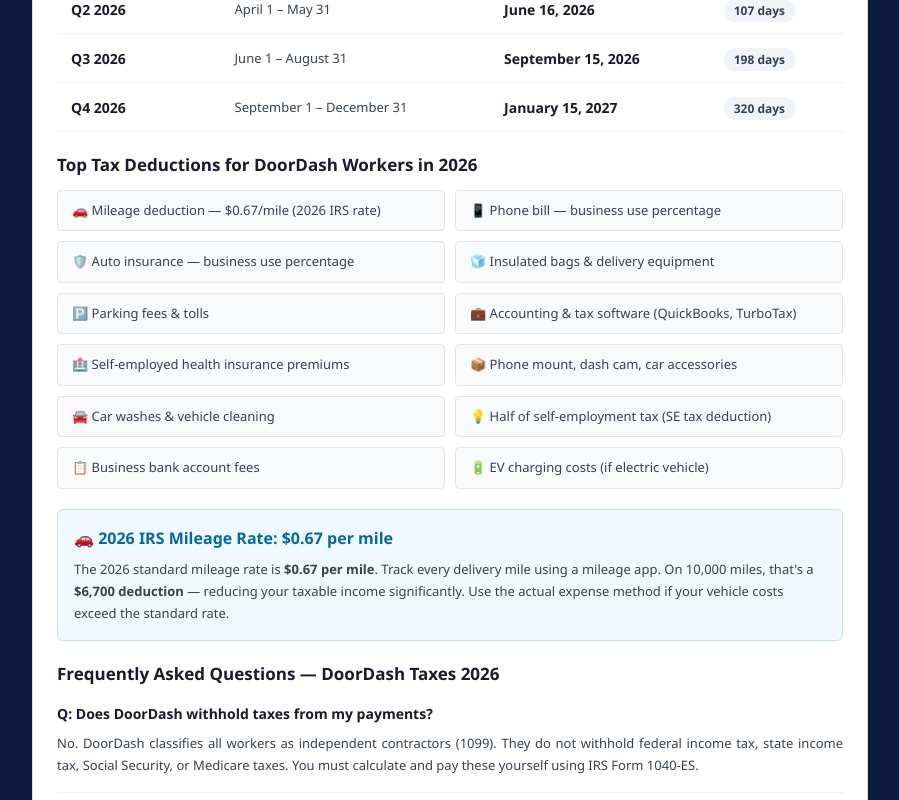
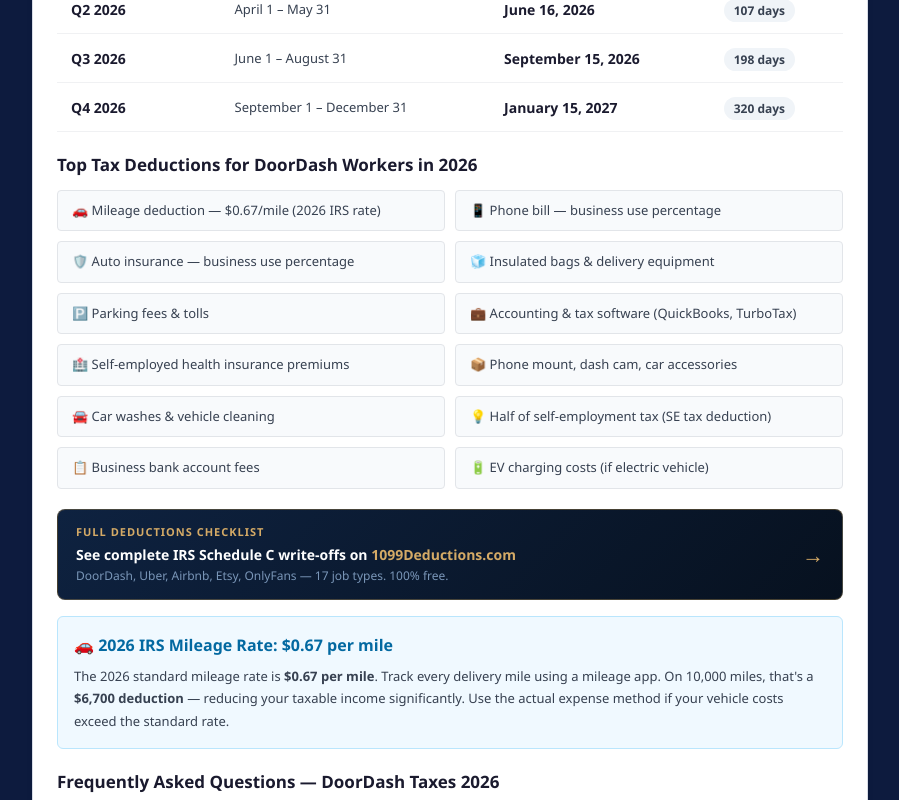
Before and after one commit to devqrcraft-ui/gigwisetax, a Next.js app: page /doordash in a window 1280 px wide. Shown: the part 1515-2315 px from the top of the page, without its empty margins (28-927 px from the left). Built offline with nearby package versions, Linux system fonts and the light colour scheme.

Commit message:
seo: add 1099deductions cross-links on all 8 platform deduction sections

```diff
--- a/app/airbnb/page.tsx
+++ b/app/airbnb/page.tsx
@@ -211,6 +211,16 @@ export default function PlatformPage({ params }: { params: { platform: string }
                   ))}
                 </div>
 
+                {/* 1099DEDUCTIONS CROSS-LINK */}
+                <a href="https://1099deductions.com" target="_blank" rel="noopener noreferrer" style={{ display: 'flex', alignItems: 'center', justifyContent: 'space-between', background: 'linear-gradient(135deg,#0E2240,#07111F)', border: '1px solid rgba(184,146,74,0.35)', borderRadius: 8, padding: '14px 18px', marginBottom: 16, textDecoration: 'none' }}>
+                  <div>
+                    <div style={{ fontSize: 11, fontWeight: 700, color: '#D4AA66', letterSpacing: '1px', textTransform: 'uppercase', marginBottom: 4 }}>Full Deductions Checklist</div>
+                    <div style={{ fontSize: 14, fontWeight: 700, color: '#fff' }}>See complete IRS Schedule C write-offs on <span style={{ color: '#D4AA66' }}>1099Deductions.com</span></div>
+                    <div style={{ fontSize: 12, color: '#7A96B8', marginTop: 2 }}>DoorDash, Uber, Airbnb, Etsy, OnlyFans — 17 job types. 100% free.</div>
+                  </div>
+                  <div style={{ fontSize: 22, color: '#D4AA66', marginLeft: 12 }}>→</div>
+                </a>
+
                 {isPlatformDriver && (
                   <div style={{ background: '#f0f9ff', border: '1px solid #bae6fd', borderRadius: 6, padding: 16, marginBottom: 20 }}>
                     <div style={{ fontWeight: 700, color: '#0369a1', marginBottom: 8 }}>🚗 2026 IRS Mileage Rate: $0.67 per mile</div>
--- a/app/amazon-flex/page.tsx
+++ b/app/amazon-flex/page.tsx
@@ -211,6 +211,16 @@ export default function PlatformPage({ params }: { params: { platform: string }
                   ))}
                 </div>
 
+                {/* 1099DEDUCTIONS CROSS-LINK */}
+                <a href="https://1099deductions.com" target="_blank" rel="noopener noreferrer" style={{ display: 'flex', alignItems: 'center', justifyContent: 'space-between', background: 'linear-gradient(135deg,#0E2240,#07111F)', border: '1px solid rgba(184,146,74,0.35)', borderRadius: 8, padding: '14px 18px', marginBottom: 16, textDecoration: 'none' }}>
+                  <div>
+                    <div style={{ fontSize: 11, fontWeight: 700, color: '#D4AA66', letterSpacing: '1px', textTransform: 'uppercase', marginBottom: 4 }}>Full Deductions Checklist</div>
+                    <div style={{ fontSize: 14, fontWeight: 700, color: '#fff' }}>See complete IRS Schedule C write-offs on <span style={{ color: '#D4AA66' }}>1099Deductions.com</span></div>
+                    <div style={{ fontSize: 12, color: '#7A96B8', marginTop: 2 }}>DoorDash, Uber, Airbnb, Etsy, OnlyFans — 17 job types. 100% free.</div>
+                  </div>
+                  <div style={{ fontSize: 22, color: '#D4AA66', marginLeft: 12 }}>→</div>
+                </a>
+
                 {isPlatformDriver && (
                   <div style={{ background: '#f0f9ff', border: '1px solid #bae6fd', borderRadius: 6, padding: 16, marginBottom: 20 }}>
                     <div style={{ fontWeight: 700, color: '#0369a1', marginBottom: 8 }}>🚗 2026 IRS Mileage Rate: $0.67 per mile</div>
--- a/app/doordash/page.tsx
+++ b/app/doordash/page.tsx
@@ -233,6 +233,16 @@ export default function PlatformPage({ params }: { params: { platform: string }
                   ))}
                 </div>
 
+                {/* 1099DEDUCTIONS CROSS-LINK */}
+                <a href="https://1099deductions.com" target="_blank" rel="noopener noreferrer" style={{ display: 'flex', alignItems: 'center', justifyContent: 'space-between', background: 'linear-gradient(135deg,#0E2240,#07111F)', border: '1px solid rgba(184,146,74,0.35)', borderRadius: 8, padding: '14px 18px', marginBottom: 16, textDecoration: 'none' }}>
+                  <div>
+                    <div style={{ fontSize: 11, fontWeight: 700, color: '#D4AA66', letterSpacing: '1px', textTransform: 'uppercase', marginBottom: 4 }}>Full Deductions Checklist</div>
+                    <div style={{ fontSize: 14, fontWeight: 700, color: '#fff' }}>See complete IRS Schedule C write-offs on <span style={{ color: '#D4AA66' }}>1099Deductions.com</span></div>
+                    <div style={{ fontSize: 12, color: '#7A96B8', marginTop: 2 }}>DoorDash, Uber, Airbnb, Etsy, OnlyFans — 17 job types. 100% free.</div>
+                  </div>
+                  <div style={{ fontSize: 22, color: '#D4AA66', marginLeft: 12 }}>→</div>
+                </a>
+
                 {isPlatformDriver && (
                   <div style={{ background: '#f0f9ff', border: '1px solid #bae6fd', borderRadius: 6, padding: 16, marginBottom: 20 }}>
                     <div style={{ fontWeight: 700, color: '#0369a1', marginBottom: 8 }}>🚗 2026 IRS Mileage Rate: $0.67 per mile</div>
--- a/app/etsy/page.tsx
+++ b/app/etsy/page.tsx
@@ -211,6 +211,16 @@ export default function PlatformPage({ params }: { params: { platform: string }
                   ))}
                 </div>
 
+                {/* 1099DEDUCTIONS CROSS-LINK */}
+                <a href="https://1099deductions.com" target="_blank" rel="noopener noreferrer" style={{ display: 'flex', alignItems: 'center', justifyContent: 'space-between', background: 'linear-gradient(135deg,#0E2240,#07111F)', border: '1px solid rgba(184,146,74,0.35)', borderRadius: 8, padding: '14px 18px', marginBottom: 16, textDecoration: 'none' }}>
+                  <div>
+                    <div style={{ fontSize: 11, fontWeight: 700, color: '#D4AA66', letterSpacing: '1px', textTransform: 'uppercase', marginBottom: 4 }}>Full Deductions Checklist</div>
+                    <div style={{ fontSize: 14, fontWeight: 700, color: '#fff' }}>See complete IRS Schedule C write-offs on <span style={{ color: '#D4AA66' }}>1099Deductions.com</span></div>
+                    <div style={{ fontSize: 12, color: '#7A96B8', marginTop: 2 }}>DoorDash, Uber, Airbnb, Etsy, OnlyFans — 17 job types. 100% free.</div>
+                  </div>
+                  <div style={{ fontSize: 22, color: '#D4AA66', marginLeft: 12 }}>→</div>
+                </a>
+
                 {isPlatformDriver && (
                   <div style={{ background: '#f0f9ff', border: '1px solid #bae6fd', borderRadius: 6, padding: 16, marginBottom: 20 }}>
                     <div style={{ fontWeight: 700, color: '#0369a1', marginBottom: 8 }}>🚗 2026 IRS Mileage Rate: $0.67 per mile</div>
--- a/app/instacart/page.tsx
+++ b/app/instacart/page.tsx
@@ -211,6 +211,16 @@ export default function PlatformPage({ params }: { params: { platform: string }
                   ))}
                 </div>
 
+                {/* 1099DEDUCTIONS CROSS-LINK */}
+                <a href="https://1099deductions.com" target="_blank" rel="noopener noreferrer" style={{ display: 'flex', alignItems: 'center', justifyContent: 'space-between', background: 'linear-gradient(135deg,#0E2240,#07111F)', border: '1px solid rgba(184,146,74,0.35)', borderRadius: 8, padding: '14px 18px', marginBottom: 16, textDecoration: 'none' }}>
+                  <div>
+                    <div style={{ fontSize: 11, fontWeight: 700, color: '#D4AA66', letterSpacing: '1px', textTransform: 'uppercase', marginBottom: 4 }}>Full Deductions Checklist</div>
+                    <div style={{ fontSize: 14, fontWeight: 700, color: '#fff' }}>See complete IRS Schedule C write-offs on <span style={{ color: '#D4AA66' }}>1099Deductions.com</span></div>
+                    <div style={{ fontSize: 12, color: '#7A96B8', marginTop: 2 }}>DoorDash, Uber, Airbnb, Etsy, OnlyFans — 17 job types. 100% free.</div>
+                  </div>
+                  <div style={{ fontSize: 22, color: '#D4AA66', marginLeft: 12 }}>→</div>
+                </a>
+
                 {isPlatformDriver && (
                   <div style={{ background: '#f0f9ff', border: '1px solid #bae6fd', borderRadius: 6, padding: 16, marginBottom: 20 }}>
                     <div style={{ fontWeight: 700, color: '#0369a1', marginBottom: 8 }}>🚗 2026 IRS Mileage Rate: $0.67 per mile</div>
--- a/app/lyft/page.tsx
+++ b/app/lyft/page.tsx
@@ -211,6 +211,16 @@ export default function PlatformPage({ params }: { params: { platform: string }
                   ))}
                 </div>
 
+                {/* 1099DEDUCTIONS CROSS-LINK */}
+                <a href="https://1099deductions.com" target="_blank" rel="noopener noreferrer" style={{ display: 'flex', alignItems: 'center', justifyContent: 'space-between', background: 'linear-gradient(135deg,#0E2240,#07111F)', border: '1px solid rgba(184,146,74,0.35)', borderRadius: 8, padding: '14px 18px', marginBottom: 16, textDecoration: 'none' }}>
+                  <div>
+                    <div style={{ fontSize: 11, fontWeight: 700, color: '#D4AA66', letterSpacing: '1px', textTransform: 'uppercase', marginBottom: 4 }}>Full Deductions Checklist</div>
+                    <div style={{ fontSize: 14, fontWeight: 700, color: '#fff' }}>See complete IRS Schedule C write-offs on <span style={{ color: '#D4AA66' }}>1099Deductions.com</span></div>
+                    <div style={{ fontSize: 12, color: '#7A96B8', marginTop: 2 }}>DoorDash, Uber, Airbnb, Etsy, OnlyFans — 17 job types. 100% free.</div>
+                  </div>
+                  <div style={{ fontSize: 22, color: '#D4AA66', marginLeft: 12 }}>→</div>
+                </a>
+
                 {isPlatformDriver && (
                   <div style={{ background: '#f0f9ff', border: '1px solid #bae6fd', borderRadius: 6, padding: 16, marginBottom: 20 }}>
                     <div style={{ fontWeight: 700, color: '#0369a1', marginBottom: 8 }}>🚗 2026 IRS Mileage Rate: $0.67 per mile</div>
--- a/app/onlyfans/page.tsx
+++ b/app/onlyfans/page.tsx
@@ -233,6 +233,16 @@ export default function PlatformPage({ params }: { params: { platform: string }
                   ))}
                 </div>
 
+                {/* 1099DEDUCTIONS CROSS-LINK */}
+                <a href="https://1099deductions.com" target="_blank" rel="noopener noreferrer" style={{ display: 'flex', alignItems: 'center', justifyContent: 'space-between', background: 'linear-gradient(135deg,#0E2240,#07111F)', border: '1px solid rgba(184,146,74,0.35)', borderRadius: 8, padding: '14px 18px', marginBottom: 16, textDecoration: 'none' }}>
+                  <div>
+                    <div style={{ fontSize: 11, fontWeight: 700, color: '#D4AA66', letterSpacing: '1px', textTransform: 'uppercase', marginBottom: 4 }}>Full Deductions Checklist</div>
+                    <div style={{ fontSize: 14, fontWeight: 700, color: '#fff' }}>See complete IRS Schedule C write-offs on <span style={{ color: '#D4AA66' }}>1099Deductions.com</span></div>
+                    <div style={{ fontSize: 12, color: '#7A96B8', marginTop: 2 }}>DoorDash, Uber, Airbnb, Etsy, OnlyFans — 17 job types. 100% free.</div>
+                  </div>
+                  <div style={{ fontSize: 22, color: '#D4AA66', marginLeft: 12 }}>→</div>
+                </a>
+
                 {isPlatformDriver && (
                   <div style={{ background: '#f0f9ff', border: '1px solid #bae6fd', borderRadius: 6, padding: 16, marginBottom: 20 }}>
                     <div style={{ fontWeight: 700, color: '#0369a1', marginBottom: 8 }}>🚗 2026 IRS Mileage Rate: $0.67 per mile</div>
--- a/app/uber/page.tsx
+++ b/app/uber/page.tsx
@@ -233,6 +233,16 @@ export default function PlatformPage({ params }: { params: { platform: string }
                   ))}
                 </div>
 
+                {/* 1099DEDUCTIONS CROSS-LINK */}
+                <a href="https://1099deductions.com" target="_blank" rel="noopener noreferrer" style={{ display: 'flex', alignItems: 'center', justifyContent: 'space-between', background: 'linear-gradient(135deg,#0E2240,#07111F)', border: '1px solid rgba(184,146,74,0.35)', borderRadius: 8, padding: '14px 18px', marginBottom: 16, textDecoration: 'none' }}>
+                  <div>
+                    <div style={{ fontSize: 11, fontWeight: 700, color: '#D4AA66', letterSpacing: '1px', textTransform: 'uppercase', marginBottom: 4 }}>Full Deductions Checklist</div>
+                    <div style={{ fontSize: 14, fontWeight: 700, color: '#fff' }}>See complete IRS Schedule C write-offs on <span style={{ color: '#D4AA66' }}>1099Deductions.com</span></div>
+                    <div style={{ fontSize: 12, color: '#7A96B8', marginTop: 2 }}>DoorDash, Uber, Airbnb, Etsy, OnlyFans — 17 job types. 100% free.</div>
+                  </div>
+                  <div style={{ fontSize: 22, color: '#D4AA66', marginLeft: 12 }}>→</div>
+                </a>
+
                 {isPlatformDriver && (
                   <div style={{ background: '#f0f9ff', border: '1px solid #bae6fd', borderRadius: 6, padding: 16, marginBottom: 20 }}>
                     <div style={{ fontWeight: 700, color: '#0369a1', marginBottom: 8 }}>🚗 2026 IRS Mileage Rate: $0.67 per mile</div>
```
Also changed, not shown: 1 other file (tests, documents, lock files or other folders).
